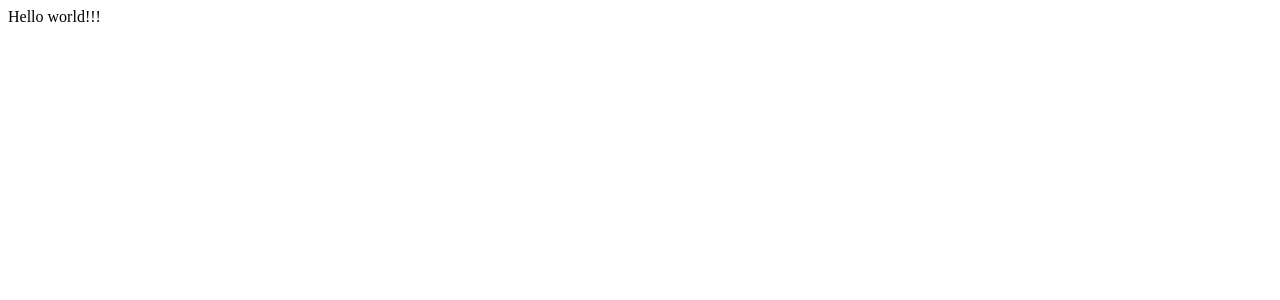
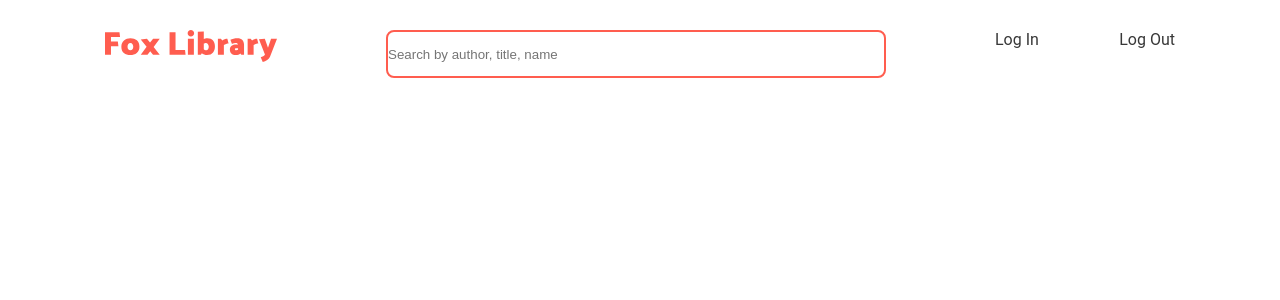
Before and after one commit to Irina9K/if-diploma, a React (Create React App) app: page / in a window 1280 px wide. Shown: the top 300 px of the page. Built offline with nearby package versions, Linux system fonts and the light colour scheme.

Commit message:
added header

```diff
--- a/src/App.js
+++ b/src/App.js
@@ -1,11 +1,10 @@
-import SectionHomes from './SectionHomes';
+import React from 'react';
+import Header from './components/Header/header';
 
-function App() {
-  return (
-        <div>
-            <SectionHomes />
-        </div>
-  );
-}
+const App = () => (
+      <div>
+        <Header/>
+      </div>
+);
 
 export default App;
--- a/src/SectionHomes.js
+++ /dev/null
@@ -1,9 +0,0 @@
-function SectionHomes() {
-  return (
-        <div >
-           Hello world!!!
-        </div>
-  );
-}
-
-export default SectionHomes;
--- /dev/null
+++ b/src/assets/css/style.css
@@ -0,0 +1,22 @@
+* {
+    box-sizing: border-box;
+    margin: 0;
+    padding: 0;
+}
+
+body {
+    margin: 0 auto;
+    max-width: 100%;
+    color: #383838;
+    font-family: 'Roboto', sans-serif;
+}
+
+a {
+    text-decoration: none;
+}
+
+.container{
+    padding: 30px 105px;
+    max-width: 1440px;
+    background-color: #FFFFFF;
+}
--- /dev/null
+++ b/src/components/Header/header.css
@@ -0,0 +1,24 @@
+.header_container{
+    max-width: 1230px;
+    max-height: 142px;
+    display: flex;
+    justify-content: space-between;
+}
+
+.logo_icon{
+    max-width: 172px;
+    max-height: 32px;
+}
+
+.input_search{
+    width: 500px;
+    height: 48px;
+    border: 2px solid #FF5D4F;
+    border-radius: 8px;
+}
+
+.name_log{
+    display: flex;
+    justify-content: space-between;
+    width: 180px;
+}
--- /dev/null
+++ b/src/components/Header/header.js
@@ -0,0 +1,29 @@
+import React from 'react';
+import IconsSVG from '../../assets/img/sprite.svg';
+import './header.css';
+import '../../assets/css/style.css';
+
+const Header = () => (
+  <div className="header_container container">
+
+    <div className="header__logo">
+      <svg className="logo_icon">
+        <use xlinkHref={`${IconsSVG}#logo_fox_library`} />
+      </svg>
+    </div>
+
+    <input
+      className="input_search"
+      type="search"
+      name="search"
+      placeholder="Search by author, title, name"
+    ></input>
+
+    <div className="name_log">
+      <p>Log In</p>
+      <p>Log Out</p>
+    </div>
+  </div>
+);
+
+export default Header;
--- a/src/index.js
+++ b/src/index.js
@@ -6,7 +6,7 @@ window.React = React;
 
 const root = ReactDOM.createRoot(document.getElementById('root'));
 root.render(
-    <React.StrictMode>
-        <App />
-    </React.StrictMode>,
+  <React.StrictMode>
+    <App />
+  </React.StrictMode>,
 );
```
Also changed, not shown: src/assets/img/sprite.svg (added), src/components/LogIn/logIn.css (added), src/components/LogIn/logIn.js (added), src/components/LogOut/logOut.css (added), src/components/LogOut/logOut.js (added).
